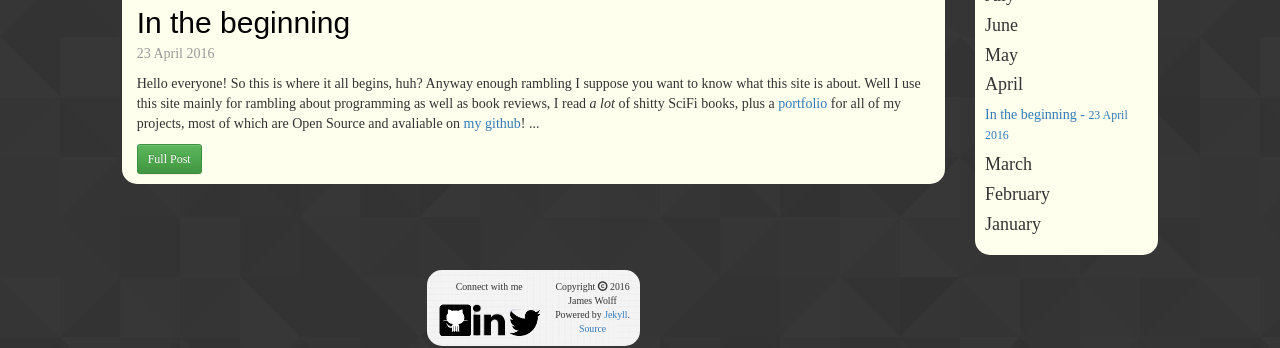
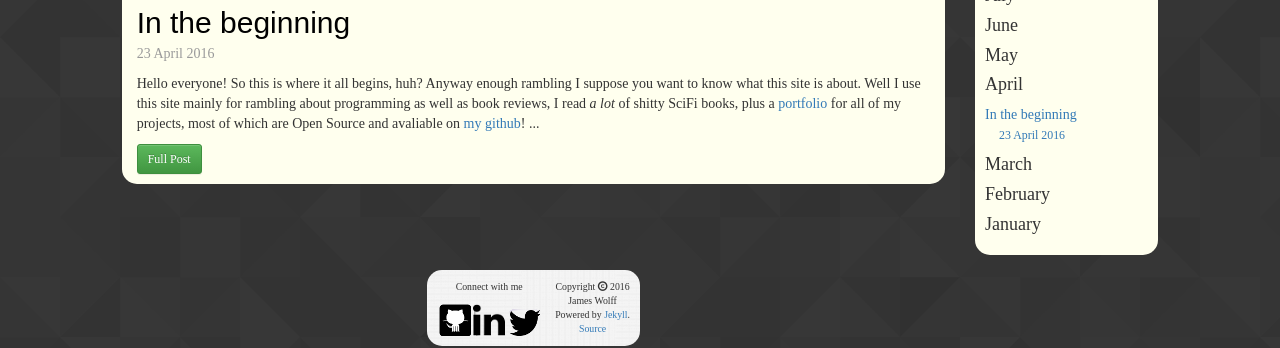
Before and after one commit to jwolff52/wolffblog, a Jekyll site: the page built from index.html, in a window 1280 px wide. Shown: the part 323-671 px from the top of the page. Built offline with Jekyll 4.4.1, drawn with Linux system fonts in a browser that asks for light colours; some web fonts are replaced; the list of posts is cut into pages by our own code.

```diff
--- a/_includes/sidebar.html
+++ b/_includes/sidebar.html
@@ -4,7 +4,7 @@
 	{% for post in site.posts %}
 		{% assign postYM = post.date | date:"%Y-%m" %}
 		{% if postYM == siteYM %}
-			<a href="{{ site.baseurl }}{{ post.url }}">{{ post.title }} - <small>{{ post.date | date_to_long_string }}</small></a><br />
+			<a href="{{ site.baseurl }}{{ post.url }}">{{ post.title }}<br />&nbsp;&nbsp;&nbsp;&nbsp;<small>{{ post.date | date_to_long_string }}</small></a><br />
 		{% endif %}
 	{% endfor %}
 	<h4>November</h4>
@@ -12,7 +12,7 @@
 	{% for post in site.posts %}
 		{% assign postYM = post.date | date:"%Y-%m" %}
 		{% if postYM == siteYM %}
-			<a href="{{ site.baseurl }}{{ post.url }}">{{ post.title }} - <small>{{ post.date | date_to_long_string }}</small></a><br />
+			<a href="{{ site.baseurl }}{{ post.url }}">{{ post.title }}<br />&nbsp;&nbsp;&nbsp;&nbsp;<small>{{ post.date | date_to_long_string }}</small></a><br />
 		{% endif %}
 	{% endfor %}
 	<h4>October</h4>
@@ -20,7 +20,7 @@
 	{% for post in site.posts %}
 		{% assign postYM = post.date | date:"%Y-%m" %}
 		{% if postYM == siteYM %}
-			<a href="{{ site.baseurl }}{{ post.url }}">{{ post.title }} - <small>{{ post.date | date_to_long_string }}</small></a><br />
+			<a href="{{ site.baseurl }}{{ post.url }}">{{ post.title }}<br />&nbsp;&nbsp;&nbsp;&nbsp;<small>{{ post.date | date_to_long_string }}</small></a><br />
 		{% endif %}
 	{% endfor %}
 	<h4>September</h4>
@@ -36,7 +36,7 @@
 	{% for post in site.posts %}
 		{% assign postYM = post.date | date:"%Y-%m" %}
 		{% if postYM == siteYM %}
-			<a href="{{ site.baseurl }}{{ post.url }}">{{ post.title }} - <small>{{ post.date | date_to_long_string }}</small></a><br />
+			<a href="{{ site.baseurl }}{{ post.url }}">{{ post.title }}<br />&nbsp;&nbsp;&nbsp;&nbsp;<small>{{ post.date | date_to_long_string }}</small></a><br />
 		{% endif %}
 	{% endfor %}
 	<h4>July</h4>
@@ -44,7 +44,7 @@
 	{% for post in site.posts %}
 		{% assign postYM = post.date | date:"%Y-%m" %}
 		{% if postYM == siteYM %}
-			<a href="{{ site.baseurl }}{{ post.url }}">{{ post.title }} - <small>{{ post.date | date_to_long_string }}</small></a><br />
+			<a href="{{ site.baseurl }}{{ post.url }}">{{ post.title }}<br />&nbsp;&nbsp;&nbsp;&nbsp;<small>{{ post.date | date_to_long_string }}</small></a><br />
 		{% endif %}
 	{% endfor %}
 	<h4>June</h4>
@@ -52,7 +52,7 @@
 	{% for post in site.posts %}
 		{% assign postYM = post.date | date:"%Y-%m" %}
 		{% if postYM == siteYM %}
-			<a href="{{ site.baseurl }}{{ post.url }}">{{ post.title }} - <small>{{ post.date | date_to_long_string }}</small></a><br />
+			<a href="{{ site.baseurl }}{{ post.url }}">{{ post.title }}<br />&nbsp;&nbsp;&nbsp;&nbsp;<small>{{ post.date | date_to_long_string }}</small></a><br />
 		{% endif %}
 	{% endfor %}
 	<h4>May</h4>
@@ -60,7 +60,7 @@
 	{% for post in site.posts %}
 		{% assign postYM = post.date | date:"%Y-%m" %}
 		{% if postYM == siteYM %}
-			<a href="{{ site.baseurl }}{{ post.url }}">{{ post.title }} - <small>{{ post.date | date_to_long_string }}</small></a><br />
+			<a href="{{ site.baseurl }}{{ post.url }}">{{ post.title }}<br />&nbsp;&nbsp;&nbsp;&nbsp;<small>{{ post.date | date_to_long_string }}</small></a><br />
 		{% endif %}
 	{% endfor %}
 	<h4>April</h4>
@@ -68,7 +68,7 @@
 	{% for post in site.posts %}
 		{% assign postYM = post.date | date:"%Y-%m" %}
 		{% if postYM == siteYM %}
-			<a href="{{ site.baseurl }}{{ post.url }}">{{ post.title }} - <small>{{ post.date | date_to_long_string }}</small></a><br />
+			<a href="{{ site.baseurl }}{{ post.url }}">{{ post.title }}<br />&nbsp;&nbsp;&nbsp;&nbsp;<small>{{ post.date | date_to_long_string }}</small></a><br />
 		{% endif %}
 	{% endfor %}
 	<h4>March</h4>
@@ -76,7 +76,7 @@
 	{% for post in site.posts %}
 		{% assign postYM = post.date | date:"%Y-%m" %}
 		{% if postYM == siteYM %}
-			<a href="{{ site.baseurl }}{{ post.url }}">{{ post.title }} - <small>{{ post.date | date_to_long_string }}</small></a><br />
+			<a href="{{ site.baseurl }}{{ post.url }}">{{ post.title }}<br />&nbsp;&nbsp;&nbsp;&nbsp;<small>{{ post.date | date_to_long_string }}</small></a><br />
 		{% endif %}
 	{% endfor %}
 	<h4>February</h4>
@@ -84,7 +84,7 @@
 	{% for post in site.posts %}
 		{% assign postYM = post.date | date:"%Y-%m" %}
 		{% if postYM == siteYM %}
-			<a href="{{ site.baseurl }}{{ post.url }}">{{ post.title }} - <small>{{ post.date | date_to_long_string }}</small></a><br />
+			<a href="{{ site.baseurl }}{{ post.url }}">{{ post.title }}<br />&nbsp;&nbsp;&nbsp;&nbsp;<small>{{ post.date | date_to_long_string }}</small></a><br />
 		{% endif %}
 	{% endfor %}
 	<h4>January</h4>
@@ -92,7 +92,7 @@
 	{% for post in site.posts %}
 		{% assign postYM = post.date | date:"%Y-%m" %}
 		{% if postYM == siteYM %}
-			<a href="{{ site.baseurl }}{{ post.url }}">{{ post.title }} - <small>{{ post.date | date_to_long_string }}</small></a><br />
+			<a href="{{ site.baseurl }}{{ post.url }}">{{ post.title }}<br />&nbsp;&nbsp;&nbsp;&nbsp;<small>{{ post.date | date_to_long_string }}</small></a><br />
 		{% endif %}
 	{% endfor %}
 </div>
```
